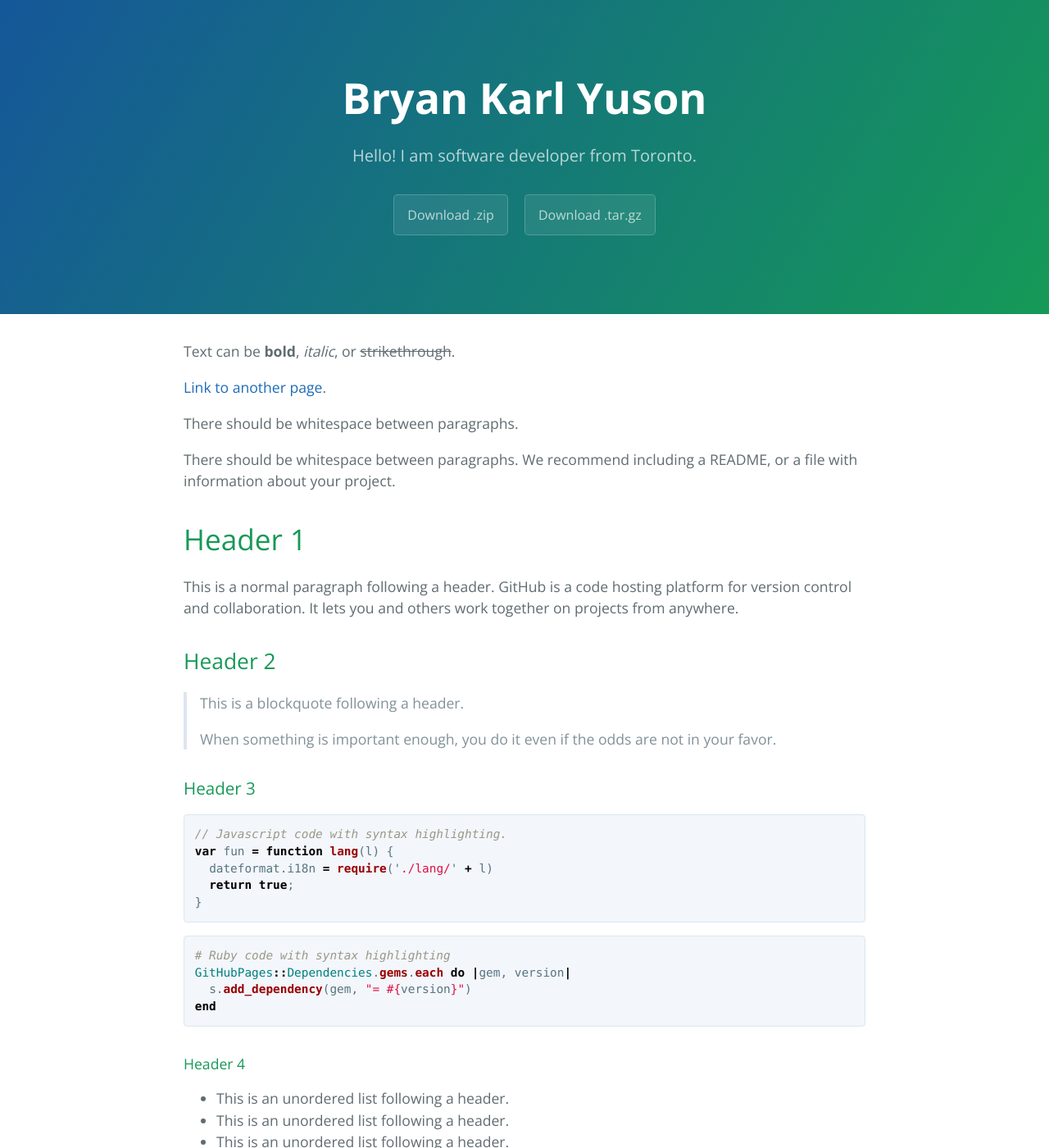
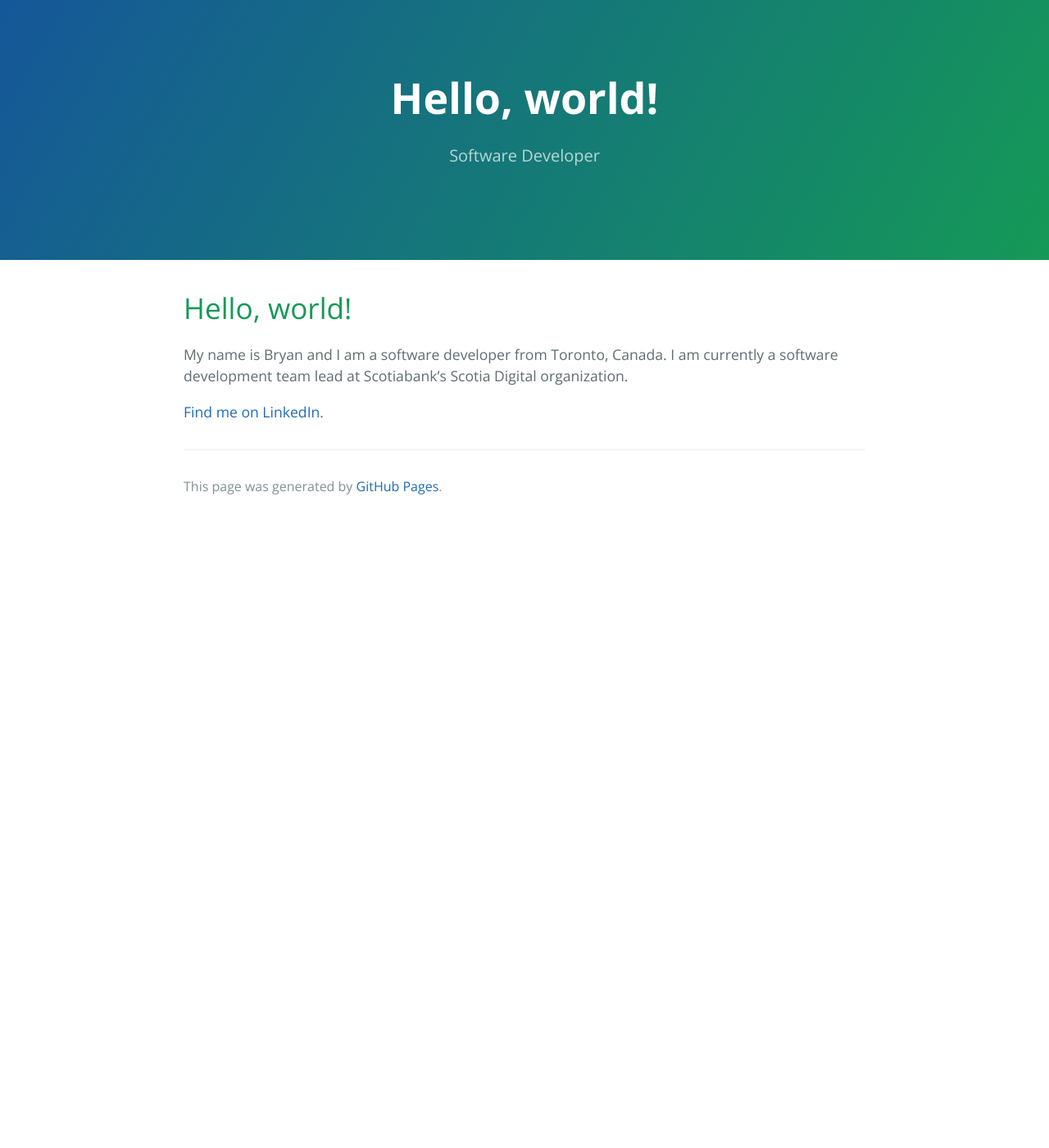
Before and after one commit to bryanski/bryanski.github.io, a Jekyll site: the page built from index.md, in a window 1280 px wide and 1400 px high. Shown: the whole window at 82% size. Built offline with Jekyll 4.4.1, drawn with Linux system fonts in a browser that asks for light colours; our own code applies the rules of GitHub Pages for plain Markdown files; some of the changed text lies outside the part shown.

Commit message:
Initial page content

````diff
--- a/_config.yml
+++ b/_config.yml
@@ -1,5 +1,5 @@
 title: Bryan Karl Yuson
-description: Hello! I am software developer from Toronto.
-show_downloads: true
+description: Software Developer
+show_downloads: false
 google_analytics:
 theme: jekyll-theme-cayman
--- a/index.md
+++ b/index.md
@@ -2,122 +2,8 @@
 layout: default
 ---
 
-Text can be **bold**, _italic_, or ~~strikethrough~~.
+# Hello, world!
 
-[Link to another page](./another-page.html).
+My name is Bryan and I am a software developer from Toronto, Canada. I am currently a software development team lead at Scotiabank's Scotia Digital organization.
 
-There should be whitespace between paragraphs.
-
-There should be whitespace between paragraphs. We recommend including a README, or a file with information about your project.
-
-# Header 1
-
-This is a normal paragraph following a header. GitHub is a code hosting platform for version control and collaboration. It lets you and others work together on projects from anywhere.
-
-## Header 2
-
-> This is a blockquote following a header.
->
-> When something is important enough, you do it even if the odds are not in your favor.
-
-### Header 3
-
-```js
-// Javascript code with syntax highlighting.
-var fun = function lang(l) {
-  dateformat.i18n = require('./lang/' + l)
-  return true;
-}
-```
-
-```ruby
-# Ruby code with syntax highlighting
-GitHubPages::Dependencies.gems.each do |gem, version|
-  s.add_dependency(gem, "= #{version}")
-end
-```
-
-#### Header 4
-
-*   This is an unordered list following a header.
-*   This is an unordered list following a header.
-*   This is an unordered list following a header.
-
-##### Header 5
-
-1.  This is an ordered list following a header.
-2.  This is an ordered list following a header.
-3.  This is an ordered list following a header.
-
-###### Header 6
-
-| head1        | head two          | three |
-|:-------------|:------------------|:------|
-| ok           | good swedish fish | nice  |
-| out of stock | good and plenty   | nice  |
-| ok           | good `oreos`      | hmm   |
-| ok           | good `zoute` drop | yumm  |
-
-### There's a horizontal rule below this.
-
-* * *
-
-### Here is an unordered list:
-
-*   Item foo
-*   Item bar
-*   Item baz
-*   Item zip
-
-### And an ordered list:
-
-1.  Item one
-1.  Item two
-1.  Item three
-1.  Item four
-
-### And a nested list:
-
-- level 1 item
-  - level 2 item
-  - level 2 item
-    - level 3 item
-    - level 3 item
-- level 1 item
-  - level 2 item
-  - level 2 item
-  - level 2 item
-- level 1 item
-  - level 2 item
-  - level 2 item
-- level 1 item
-
-### Small image
-
-![Octocat](https://github.githubassets.com/images/icons/emoji/octocat.png)
-
-### Large image
-
-![Branching](https://guides.github.com/activities/hello-world/branching.png)
-
-
-### Definition lists can be used with HTML syntax.
-
-<dl>
-<dt>Name</dt>
-<dd>Godzilla</dd>
-<dt>Born</dt>
-<dd>1952</dd>
-<dt>Birthplace</dt>
-<dd>Japan</dd>
-<dt>Color</dt>
-<dd>Green</dd>
-</dl>
-
-```
-Long, single-line code blocks should not wrap. They should horizontally scroll if they are too long. This line should be long enough to demonstrate this.
-```
-
-```
-The final element.
-```
+[Find me on LinkedIn](https://www.linkedin.com/in/bryankarl/).
````
Also changed, not shown: 1 other file.
